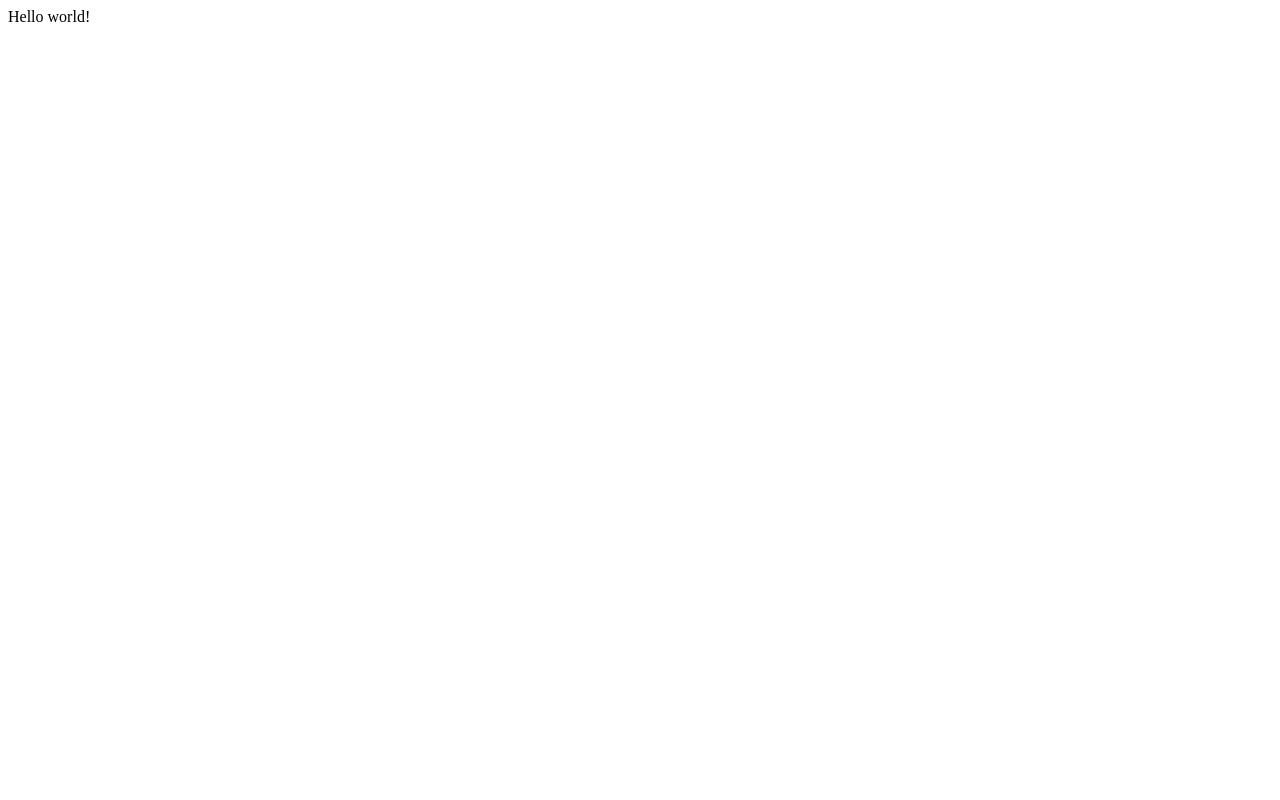
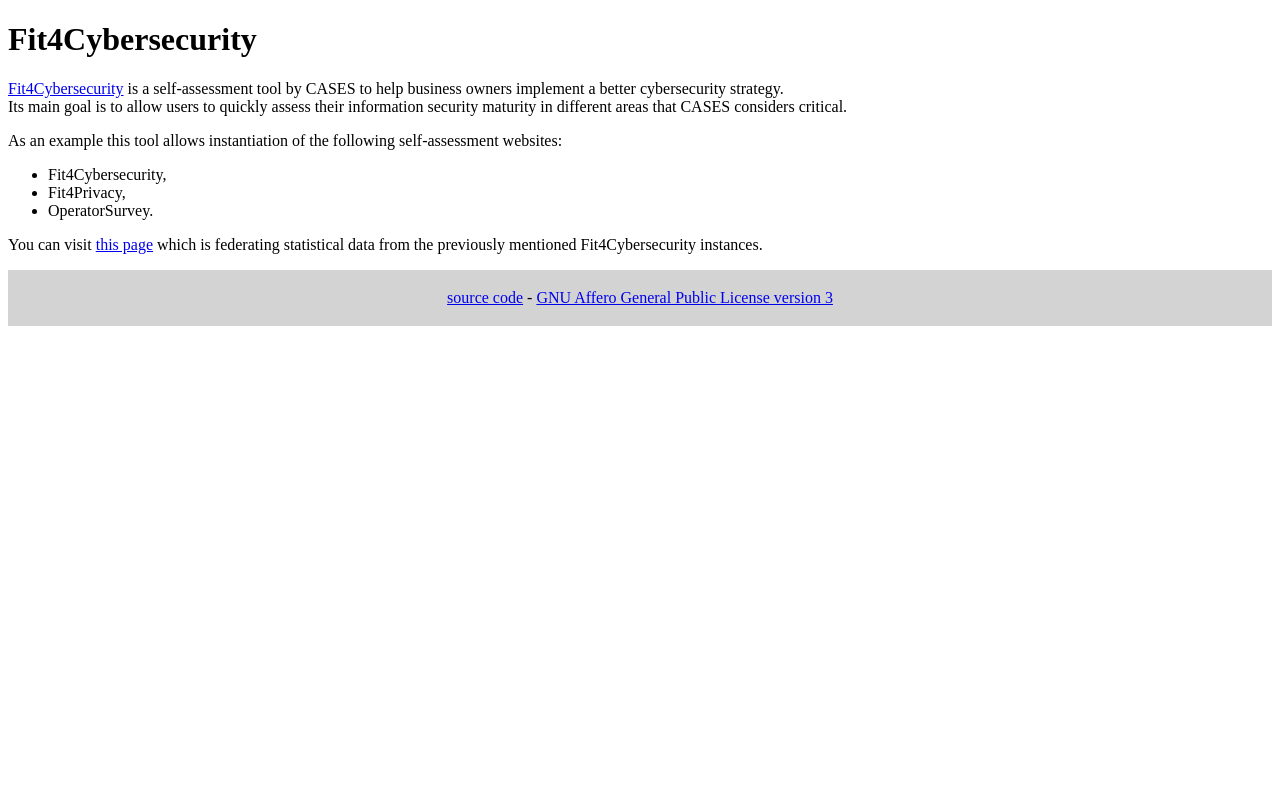
Before and after one commit to NC3-LU/Fit4CybersecurityStats, a Flask app: page / in a window 1280 px wide. Before the commit the page is almost empty. Run offline with Flask 2, Linux system fonts and the light colour scheme.

Commit message:
new: [templates] added very simple base HTML Jinja template.

```diff
--- /dev/null
+++ b/fit4cybersecuritystats/templates/base.html
@@ -0,0 +1,31 @@
+<!DOCTYPE html>
+<html lang="en">
+<head>
+  {% block head %}
+  <meta charset="utf-8">
+  <meta name="viewport" content="width=device-width, initial-scale=1.0" />
+  <meta name="description" content="Fit4Cybersecurity - Stats" />
+  <link rel="author" type="text/plain"  href="{{ url_for('human')  }}" />
+  <title>Fit4Cybersecurity - Stats</title>
+  <style>
+    footer {
+      text-align: center;
+      padding: 3px;
+      background-color: #D3D3D3;
+      color: black;
+      display: block;
+    }
+  </style>
+  {% endblock %}
+</head>
+<body>
+  {% block content %}
+  {% endblock %}
+  <footer>
+    <p>
+      <a href="https://github.com/CASES-LU/Fit4CybersecurityStats" rel="noopener noreferrer" target="_blank">source code</a> -
+      <a href="https://www.gnu.org/licenses/agpl-3.0.html" rel="noopener noreferrer" target="_blank">GNU Affero General Public License version 3</a>
+    </p>
+  </footer>
+</body>
+</html>
--- /dev/null
+++ b/fit4cybersecuritystats/templates/human.txt
@@ -0,0 +1,3 @@
+# Team
+
+Cedric Bonhomme - cedricbonhomme.org
--- a/fit4cybersecuritystats/templates/index.html
+++ b/fit4cybersecuritystats/templates/index.html
@@ -1,20 +1,21 @@
-<!doctype html>
-<html lang="en">
-  <head>
-    <meta charset="utf-8">
-    <meta http-equiv="content-type" content="text/html; charset=utf-8">
-    <title>Fit4Cybersecurity agglomerated stats</title>
-    {{ js_resources|indent(4)|safe }}
-    {{ css_resources|indent(4)|safe }}
-    {% for name, component in components_instances.items() %}
-        {{ component[0]|indent(4)|safe }}
-    {% endfor %}
-  </head>
-  <body>
-    <h1>Survey per company sector</h1>
-    {% for name, component in components_instances.items() %}
-      <h2>Instance <a id="sector-{{ name }}" href="{{ component[2] }}/stats" rel="noopener noreferrer" target="_blank">{{ name }}</a></h2>
-      {{ component[1]|indent(4)|safe }}
-    {% endfor %}
-  </body>
-</html>
+{% extends "base.html" %}
+{% block content %}
+<h1 id="main">Fit4Cybersecurity</h1>
+<p><a href="https://github.com/CASES-LU/Fit4Cybersecurity" rel="noopener noreferrer" target="_blank">Fit4Cybersecurity</a>
+is a self-assessment tool by CASES to help business owners
+implement a better cybersecurity strategy.<br />
+Its main goal is to allow users to quickly assess their information security
+maturity in different areas that CASES considers critical.
+</p>
+
+<p>As an example this tool allows instantiation of the following self-assessment
+websites:
+<ul>
+<li>Fit4Cybersecurity,</li>
+<li>Fit4Privacy,</li>
+<li>OperatorSurvey.</li>
+</ul></p>
+
+<p>You can visit <a href="/stats">this page</a> which is federating statistical
+data from the previously mentioned Fit4Cybersecurity instances.</p>
+{% endblock %}
--- a/runserver.py
+++ b/runserver.py
@@ -12,7 +12,7 @@ from fit4cybersecuritystats.charts import survey_per_company_sector_chart
 
 @application.route("/")
 def index():
-    return "Hello world!"
+    return render_template("index.html")
 
 
 @application.route("/stats/")
@@ -30,7 +30,7 @@ def stats():
 
     # render template
     html = render_template(
-        "index.html",
+        "stats.html",
         components_instances=components_instances,
         js_resources=js_resources,
         css_resources=css_resources,
@@ -38,5 +38,11 @@ def stats():
     return html
 
 
+@application.route("/human.txt", methods=["GET"])
+def human():
+    """Human dot txt page."""
+    return render_template("human.txt"), 200, {"Content-Type": "text/plain"}
+
+
 if __name__ == "__main__":
     application.run(host=application.config["HOST"], port=application.config["PORT"])
```
Also changed, not shown: fit4cybersecuritystats/templates/stats.html (added, +16 -0 lines).
